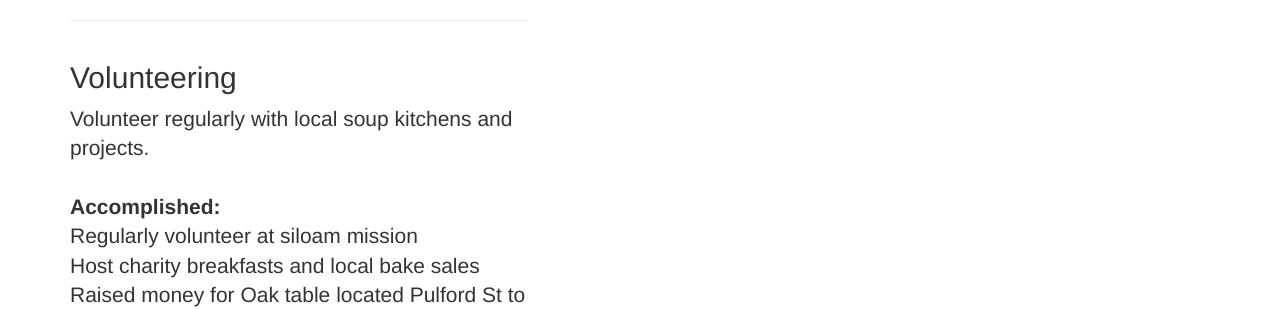
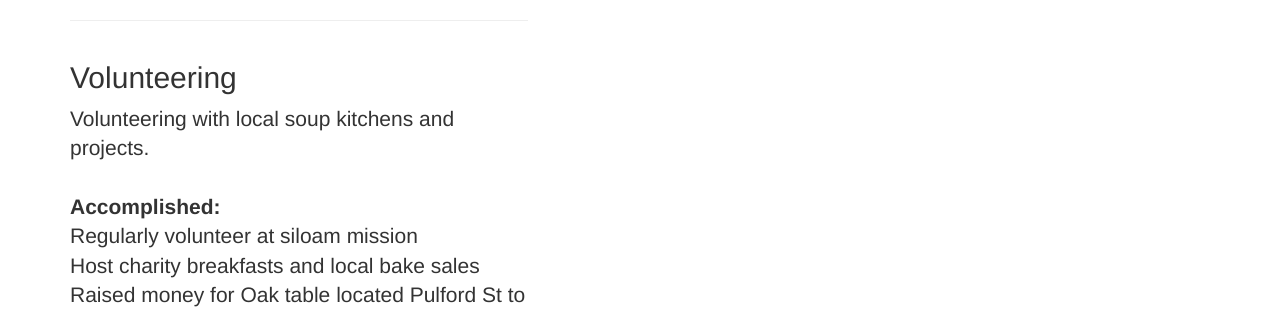
Before and after one commit to Marshmallows7920/umrotaract, a Jekyll site: the page built from _posts/2020-02-09-wwd-2.markdown, in a window 1280 px wide and 900 px high, scrolled down 370 px. Shown: the part 153-462 px from the top of the window. Built offline with Jekyll 4.4.1, drawn with Linux system fonts in a browser that asks for light colours; nearby versions of some CDN libraries; library files that are not in the unit come from our copies.

Commit message:
updated volunteering post

```diff
--- a/_posts/2020-02-09-wwd-2.markdown
+++ b/_posts/2020-02-09-wwd-2.markdown
@@ -5,7 +5,7 @@ category: Services
 title: Volunteering
 description: |
 ---
-  Volunteer regularly with local soup kitchens and projects.
+  Volunteering with local soup kitchens and projects.
   <br /><br />
   <b>Accomplished: </b>
   <br /> Regularly volunteer at siloam mission
```
